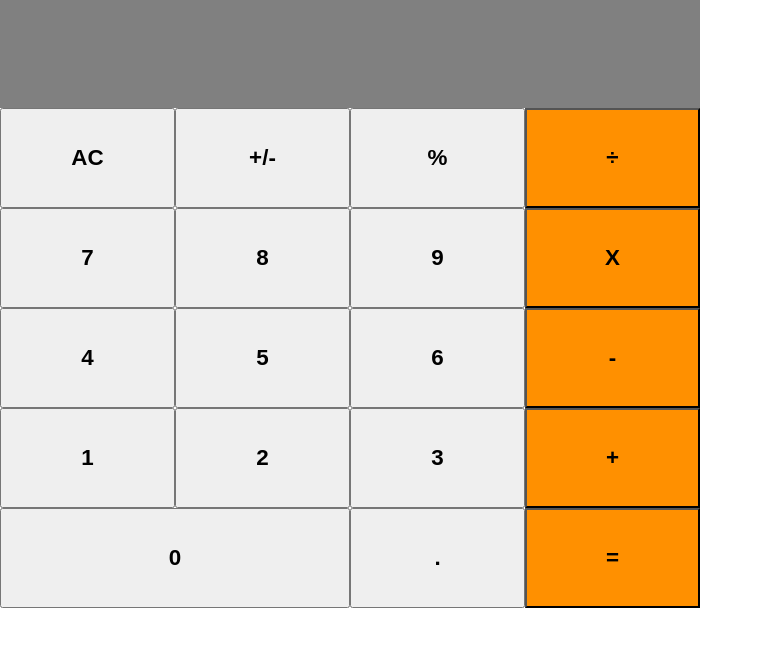
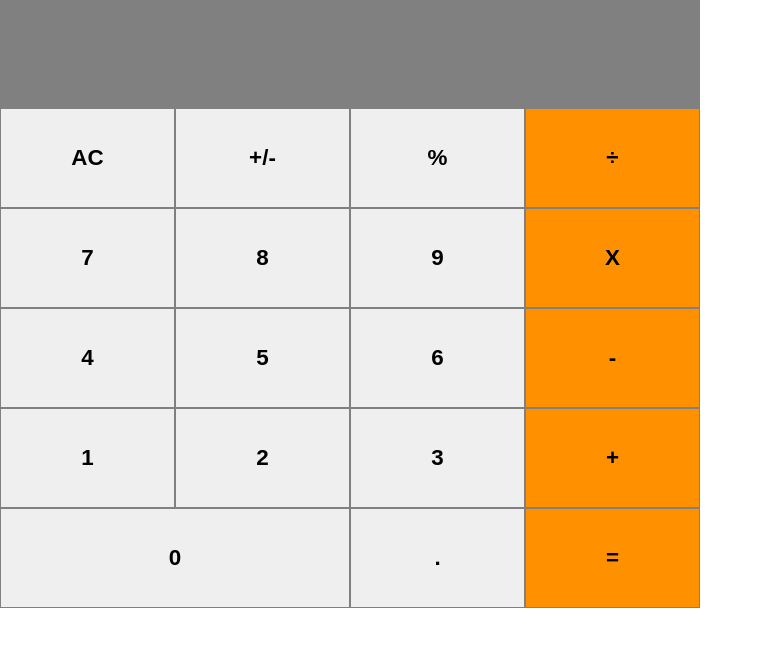
Before and after one commit to IBUNHABIBU/react-calculator, a React (Create React App) app: page / in a window 1280 px wide. Shown: the top 646 px of the page, without its empty margins (0-763 px from the left). Built offline with nearby package versions, Linux system fonts and the light colour scheme.

Commit message:
styling the zero btn

```diff
--- a/src/Components/App.css
+++ b/src/Components/App.css
@@ -28,6 +28,7 @@
   width: calc( var(--primary-width) * 0.25);
   font-size: 1.4rem;
   font-weight: bold;
+  border: 1px solid var(--primary-color);
 }
 
 .btn.zero {
```
